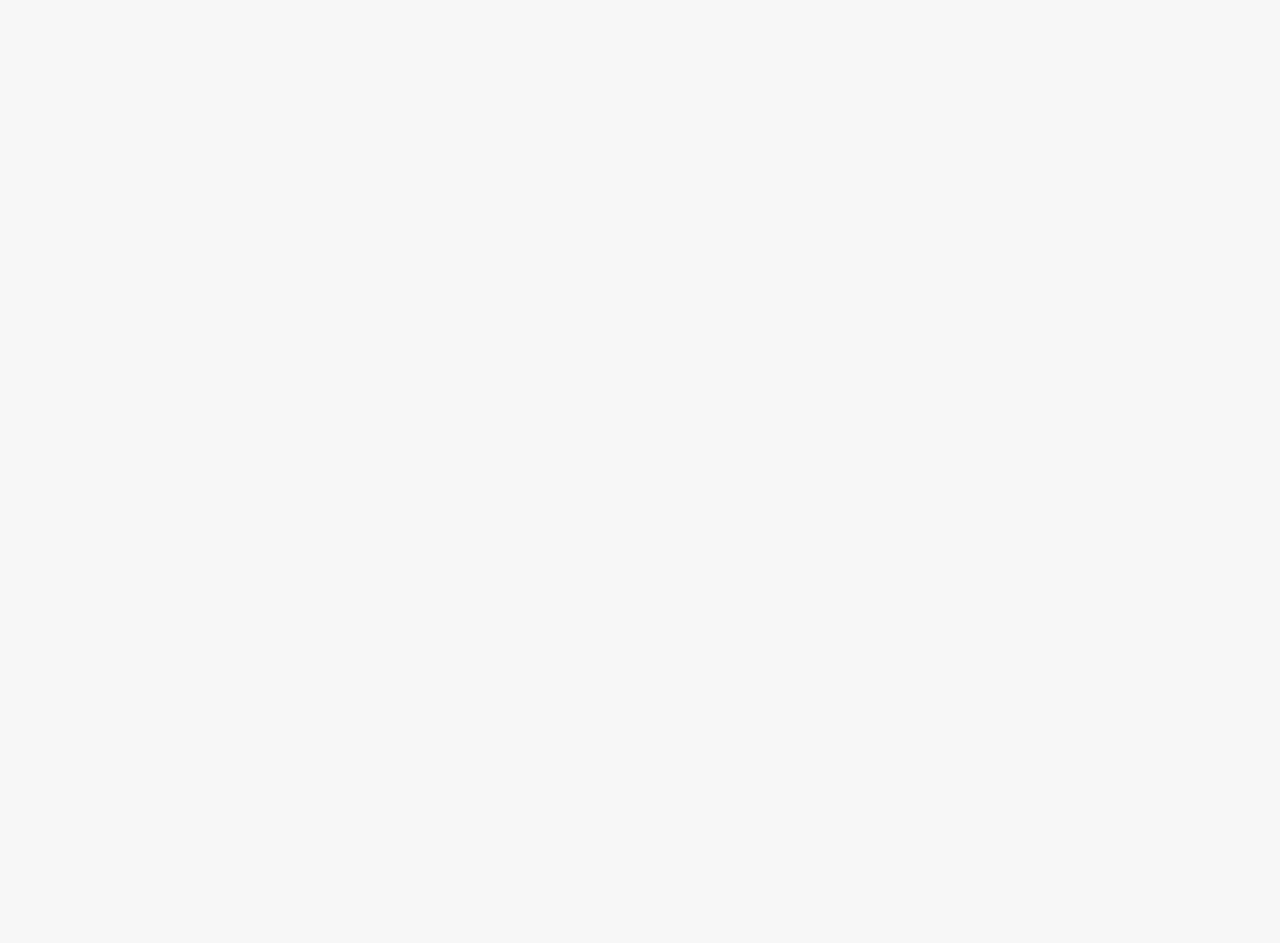
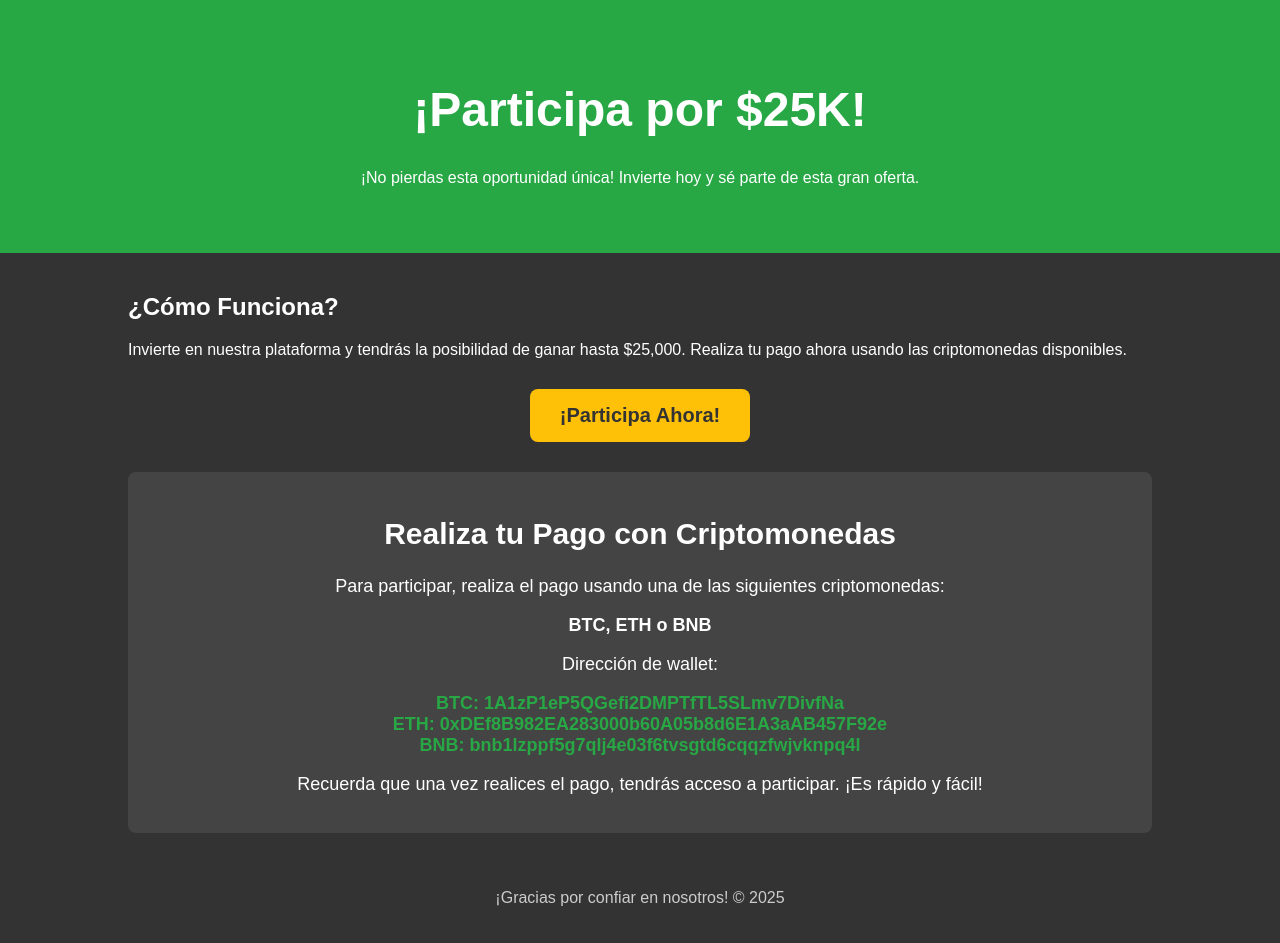
Before and after one commit to Papan77/Ganacoin, a plain HTML site: page index.html in a window 1280 px wide. Before the commit the page ends 800 px from the top, so only its background shows below. Drawn offline with Linux system fonts and the light colour scheme.

Commit message:
Update index.html

```diff
--- a/index.html
+++ b/index.html
@@ -9,74 +9,95 @@
             font-family: Arial, sans-serif;
             margin: 0;
             padding: 0;
-            background-color: #f7f7f7;
-            color: #333;
+            background-color: #333;
+            color: #fff;
         }
         .header {
             background-color: #28a745;
             text-align: center;
-            padding: 100px 0;
+            padding: 50px;
             color: #fff;
         }
         .header h1 {
-            font-size: 60px;
+            font-size: 48px;
         }
-        .header p {
-            font-size: 24px;
-        }
-        .section {
+        .container {
             width: 80%;
             margin: 0 auto;
-            padding: 40px 0;
+            padding: 20px;
         }
         .cta-button {
             background-color: #ffc107;
-            padding: 15px 40px;
+            padding: 15px 30px;
             color: #333;
-            font-size: 24px;
+            font-size: 20px;
             font-weight: bold;
             border: none;
             cursor: pointer;
             border-radius: 8px;
             display: block;
             margin: 30px auto;
-            text-align: center;
         }
         .cta-button:hover {
             background-color: #e0a800;
         }
-        .offer {
+        .crypto-info {
             background-color: #444;
-            color: #fff;
-            padding: 40px;
+            padding: 20px;
+            margin-top: 20px;
             border-radius: 8px;
-            margin-top: 40px;
-            box-shadow: 0 4px 8px rgba(0, 0, 0, 0.1);
-        }
-        .offer h2 {
-            font-size: 32px;
-        }
-        .offer p {
-            font-size: 20px;
-        }
-        .offer .price {
-            font-size: 40px;
-            font-weight: bold;
-            color: #ffc107;
-        }
-        .offer .original-price {
-            text-decoration: line-through;
-            color: #999;
-        }
-        .crypto-info {
-            background-color: #333;
-            color: #fff;
-            padding: 40px;
-            border-radius: 8px;
-            margin-top: 40px;
+            text-align: center;
         }
         .crypto-info h2 {
             font-size: 30px;
         }
         .crypto-info p {
-            font-size: 20px;
+            font-size: 18px;
+        }
+        .crypto-address {
+            font-size: 22px;
+            font-weight: bold;
+            color: #28a745;
+        }
+        .footer {
+            background-color: #333;
+            text-align: center;
+            padding: 20px;
+            color: #ccc;
+        }
+    </style>
+</head>
+<body>
+
+    <div class="header">
+        <h1>¡Participa por $25K!</h1>
+        <p>¡No pierdas esta oportunidad única! Invierte hoy y sé parte de esta gran oferta.</p>
+    </div>
+
+    <div class="container">
+        <h2>¿Cómo Funciona?</h2>
+        <p>Invierte en nuestra plataforma y tendrás la posibilidad de ganar hasta $25,000. Realiza tu pago ahora usando las criptomonedas disponibles.</p>
+
+        <button class="cta-button" onclick="window.location.href='#payment'">¡Participa Ahora!</button>
+
+        <div class="crypto-info" id="payment">
+            <h2>Realiza tu Pago con Criptomonedas</h2>
+            <p>Para participar, realiza el pago usando una de las siguientes criptomonedas:</p>
+            <p><strong>BTC, ETH o BNB</strong></p>
+            <p>Dirección de wallet:</p>
+            <p class="crypto-address">
+                BTC: 1A1zP1eP5QGefi2DMPTfTL5SLmv7DivfNa<br>
+                ETH: 0xDEf8B982EA283000b60A05b8d6E1A3aAB457F92e<br>
+                BNB: bnb1lzppf5g7qlj4e03f6tvsgtd6cqqzfwjvknpq4l
+            </p>
+            <p>Recuerda que una vez realices el pago, tendrás acceso a participar. ¡Es rápido y fácil!</p>
+        </div>
+
+    </div>
+
+    <div class="footer">
+        <p>¡Gracias por confiar en nosotros! © 2025</p>
+    </div>
+
+</body>
+</html>
```
